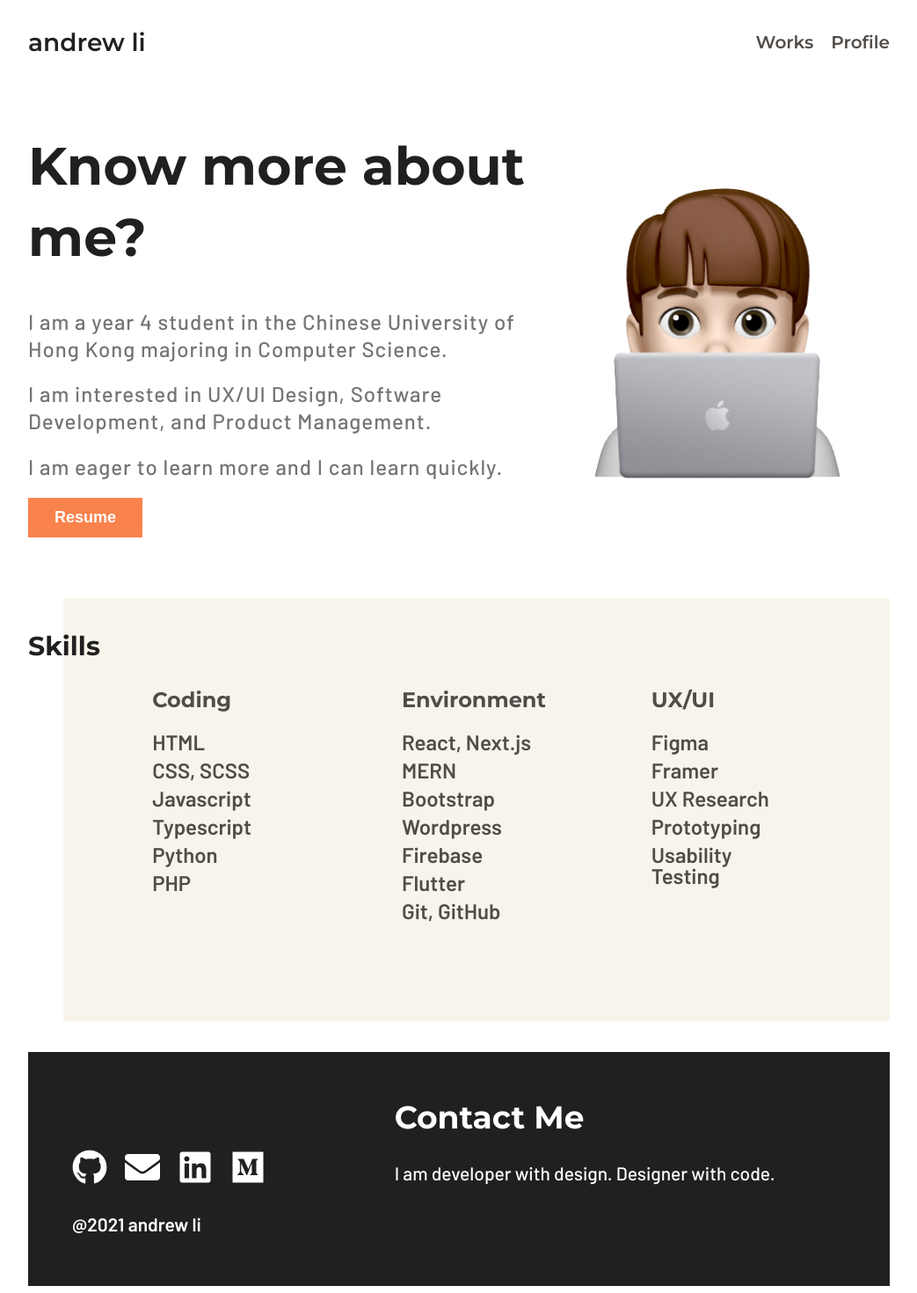
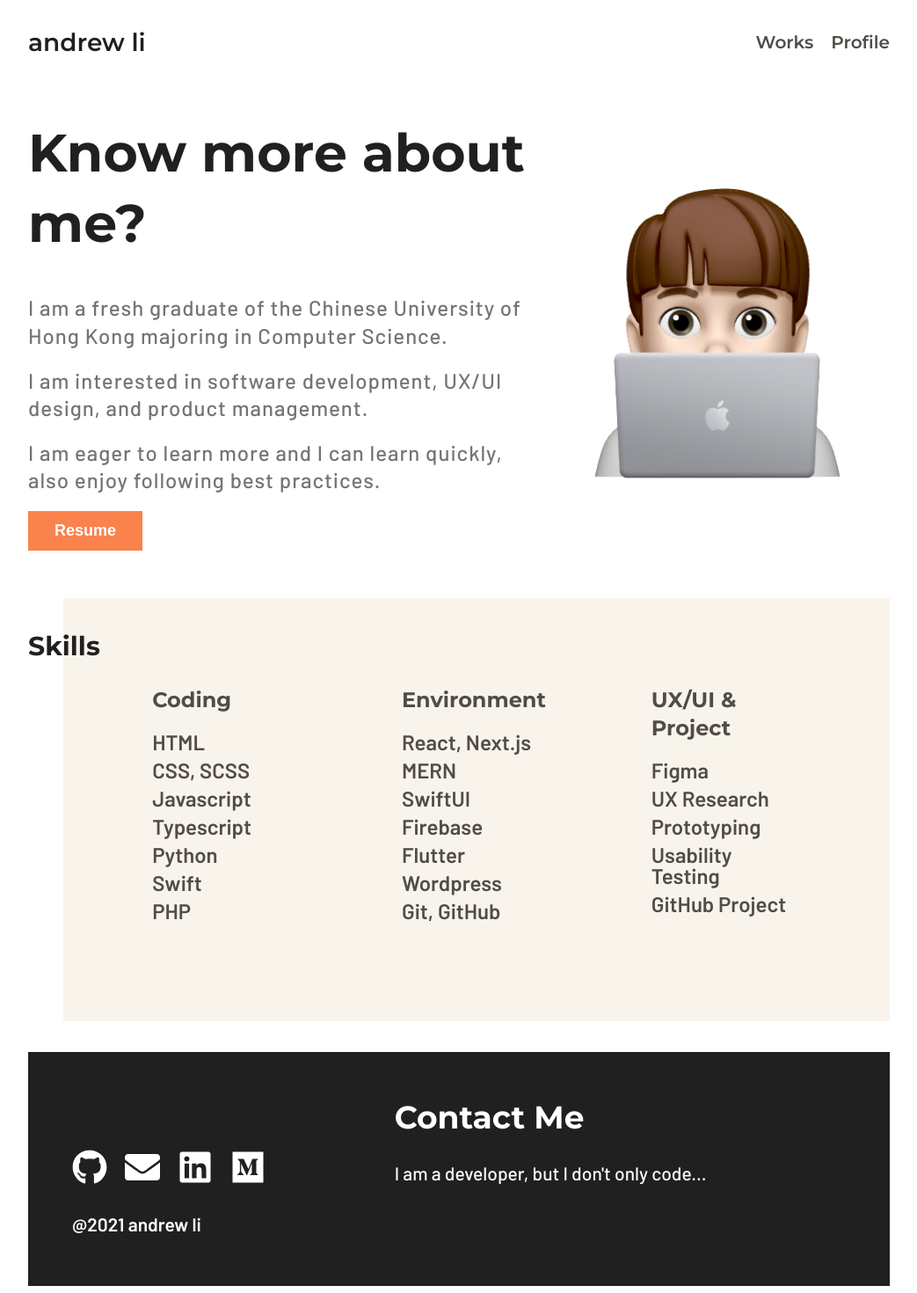
Before and after one commit to IamMrandrew/portfolio, a Next.js app: page /profile in a window 1280 px wide. Shown: the top 1470 px of the page at 88% size, without its empty margins (118-1161 px from the left). Built offline with nearby package versions, Linux system fonts and the light colour scheme.

Commit message:
Update text and informations

```diff
--- a/components/Footer.tsx
+++ b/components/Footer.tsx
@@ -47,9 +47,7 @@ const Footer: React.FC<Props> = () => {
             <Content>
               <TextWrapper>
                 <Title>Contact Me</Title>
-                <Desc>
-                  I am developer with design. Designer with code.
-                </Desc>
+                <Desc>I am a developer, but I don't only code...</Desc>
               </TextWrapper>
             </Content>
           </Contact>
--- a/pages/index.tsx
+++ b/pages/index.tsx
@@ -47,9 +47,9 @@ export default function Home({ results }: Props) {
 
   useEffect(() => {
     const texts = [
-      "creating beautiful things",
-      "solving problems with my own creation",
-      "exploring interesting things",
+      "creating beautiful products",
+      "solving problems with my own creations",
+      "exploring best practices",
     ];
     let index = 0;
     let letterIndex = 0;
--- a/pages/profile.tsx
+++ b/pages/profile.tsx
@@ -51,19 +51,20 @@ const Profile: React.FC<Props> = () => {
             </OverflowWrapper>
             <OverflowWrapper>
               <Desc variants={textIn}>
-                I am a year 4 student in the Chinese University of Hong Kong
+                I am a fresh graduate of the Chinese University of Hong Kong
                 majoring in Computer Science.
               </Desc>
             </OverflowWrapper>
             <OverflowWrapper>
               <Desc variants={textIn}>
-                I am interested in UX/UI Design, Software Development, and
-                Product Management.
+                I am interested in software development, UX/UI design, and
+                product management.
               </Desc>
             </OverflowWrapper>
             <OverflowWrapper>
               <Desc variants={textIn}>
-                I am eager to learn more and I can learn quickly.
+                I am eager to learn more and I can learn quickly, also enjoy
+                following best practices.
               </Desc>
             </OverflowWrapper>
             <OverflowWrapper>
@@ -98,6 +99,7 @@ const Profile: React.FC<Props> = () => {
                 <SkillsItem>Javascript</SkillsItem>
                 <SkillsItem>Typescript</SkillsItem>
                 <SkillsItem>Python</SkillsItem>
+                <SkillsItem>Swift</SkillsItem>
                 <SkillsItem>PHP</SkillsItem>
               </TextWrapper>
             </SkillsWrapper>
@@ -106,21 +108,21 @@ const Profile: React.FC<Props> = () => {
                 <SkillsSubtitle>Environment</SkillsSubtitle>
                 <SkillsItem>React, Next.js</SkillsItem>
                 <SkillsItem>MERN</SkillsItem>
-                <SkillsItem>Bootstrap</SkillsItem>
-                <SkillsItem>Wordpress</SkillsItem>
+                <SkillsItem>SwiftUI</SkillsItem>
                 <SkillsItem>Firebase</SkillsItem>
                 <SkillsItem>Flutter</SkillsItem>
+                <SkillsItem>Wordpress</SkillsItem>
                 <SkillsItem>Git, GitHub</SkillsItem>
               </TextWrapper>
             </SkillsWrapper>
             <SkillsWrapper>
               <TextWrapper variant="skill">
-                <SkillsSubtitle>UX/UI</SkillsSubtitle>
+                <SkillsSubtitle>UX/UI & Project</SkillsSubtitle>
                 <SkillsItem>Figma</SkillsItem>
-                <SkillsItem>Framer</SkillsItem>
                 <SkillsItem>UX Research</SkillsItem>
                 <SkillsItem>Prototyping</SkillsItem>
                 <SkillsItem>Usability Testing</SkillsItem>
+                <SkillsItem>GitHub Project</SkillsItem>
               </TextWrapper>
             </SkillsWrapper>
           </SectionBlock>
```
